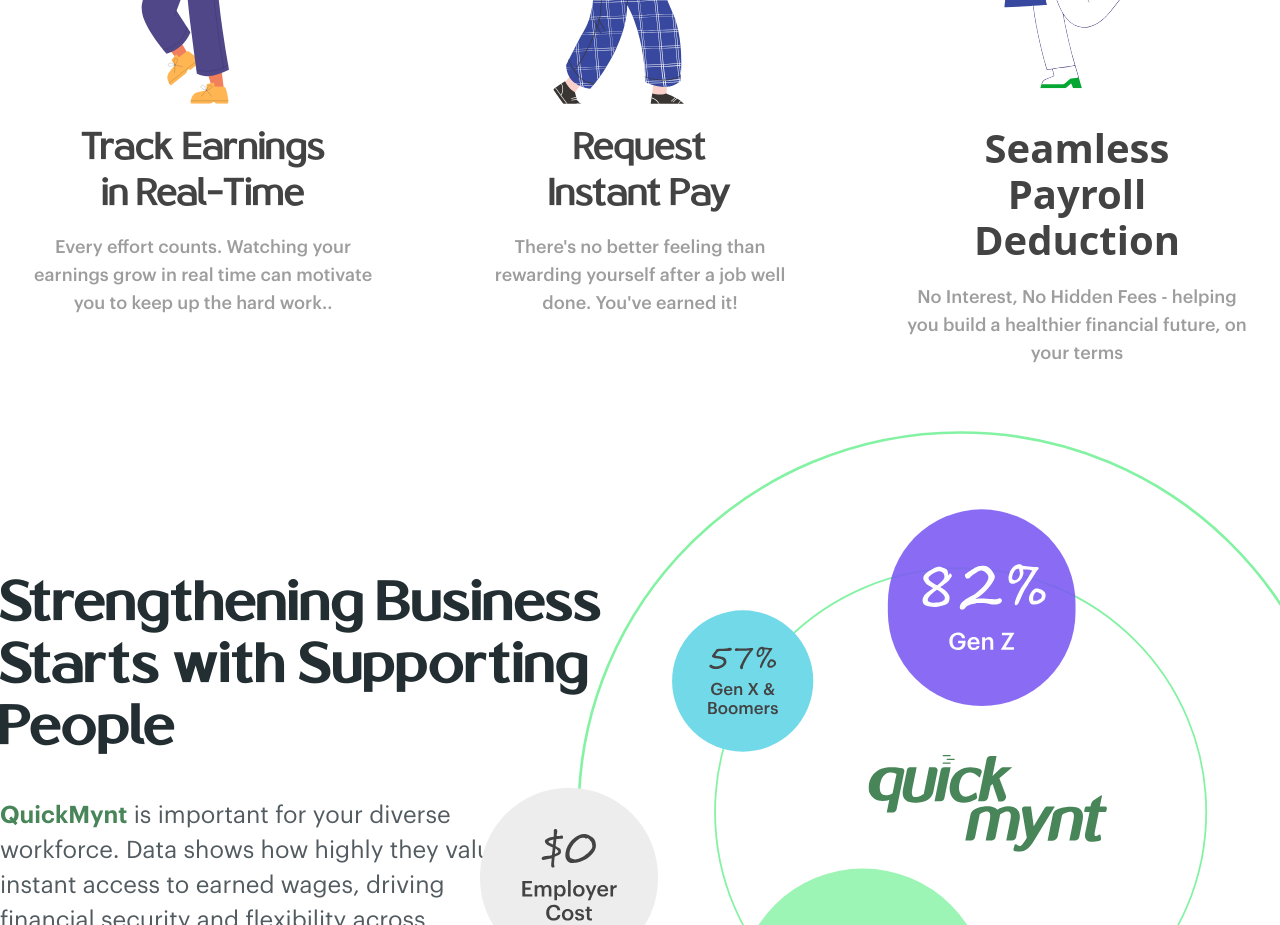
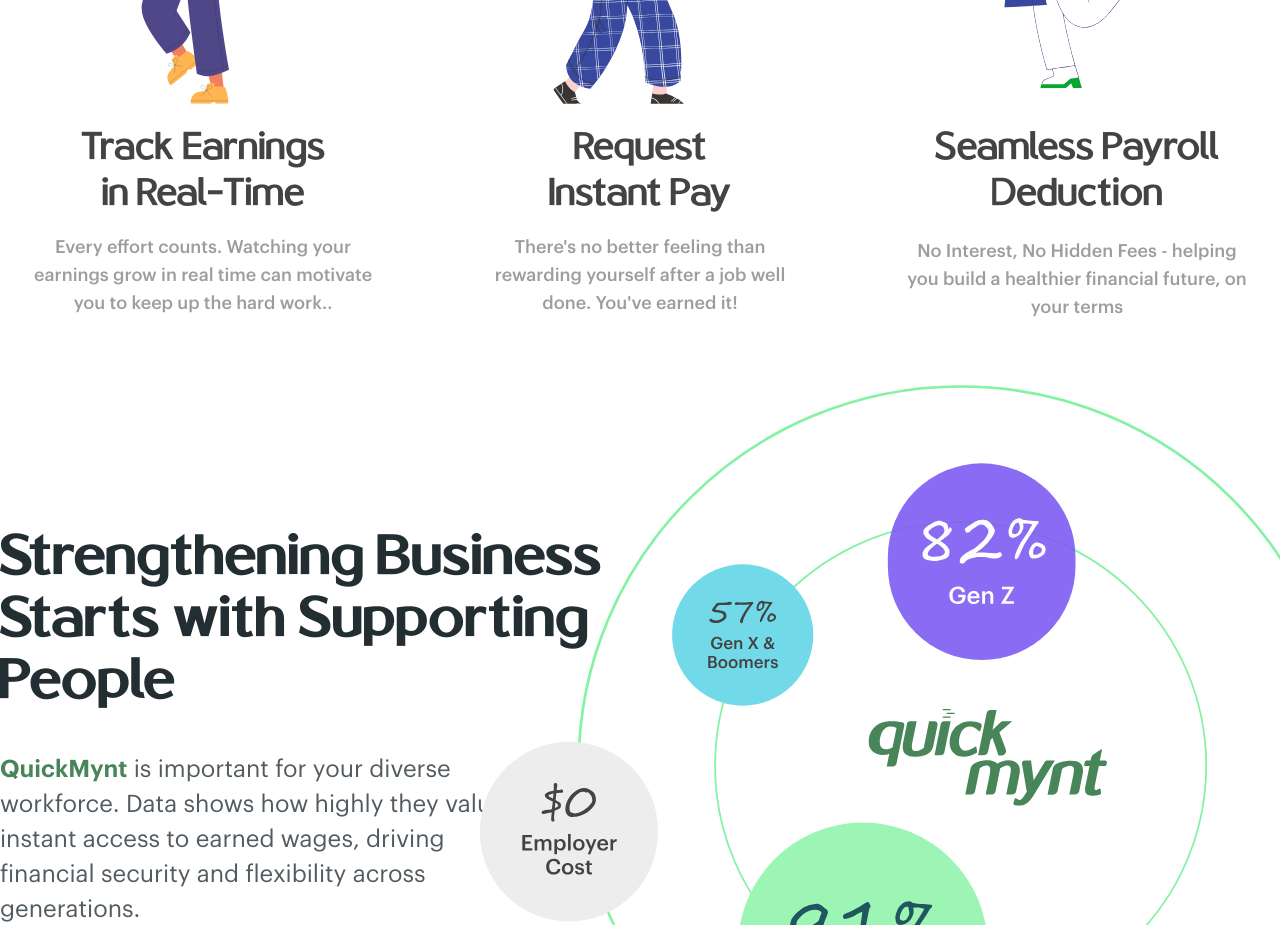
Before and after one commit to wolebadmus/Quickmynt, a React (Vite) app: page / in a window 1280 px wide. Shown: the part 1240-2165 px from the top of the page. Built offline with nearby package versions, Linux system fonts and the light colour scheme.

Commit message:
Width fix

```diff
--- a/src/components/HomePageComponents/SectionTwo.jsx
+++ b/src/components/HomePageComponents/SectionTwo.jsx
@@ -35,7 +35,7 @@
                 <div className="flex flex-col items-center gap-5">
                     <img src={asset3} alt="" className={img_class} />
                     <div className="flex flex-col items-center gap-5">
-                        <p className={title_class + "max-w-[8em] lg:max-w-[12.65em]"}>Seamless Payroll Deduction</p>
+                        <p className={title_class + " max-w-[8em] lg:max-w-[7.375em] "}>Seamless Payroll Deduction</p>
                         <p className={sub_class}>No Interest, No Hidden Fees - helping you build a healthier financial future, on your terms</p>
                     </div>
                 </div>
```
